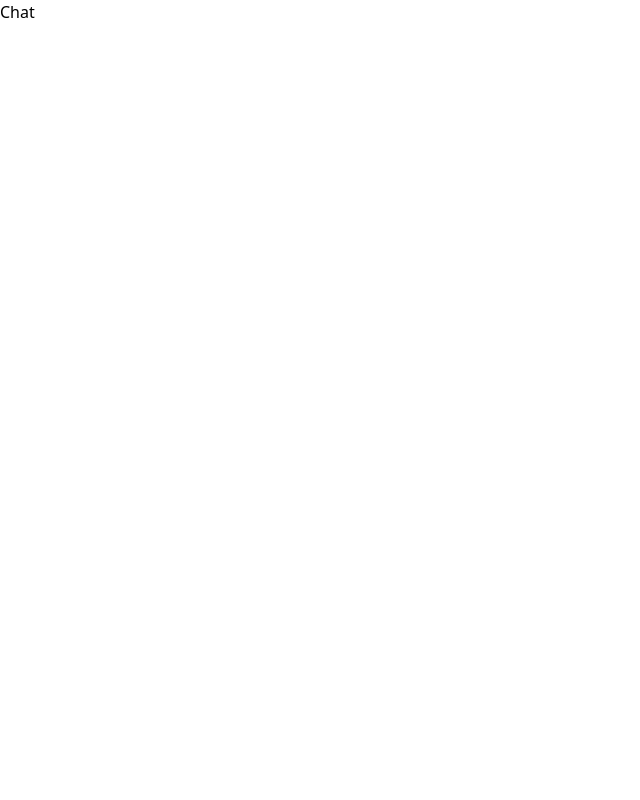
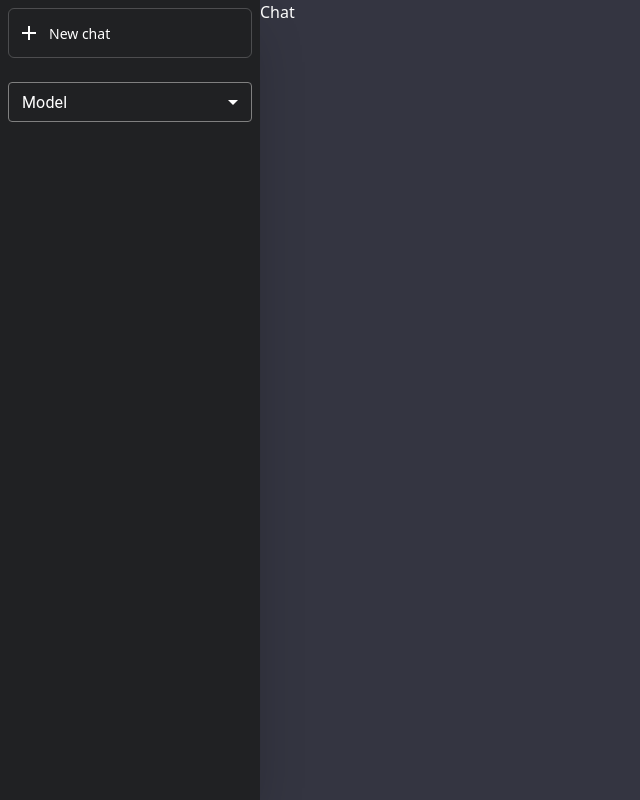
Before and after one commit to haseeb196/chatgpt-clone, a Next.js app: page / in a window 1280 px wide. Shown: the whole page, without its empty margins (0-640 px from the left). Built offline with nearby package versions, Linux system fonts and the light colour scheme.

Commit message:
initial commit 2

```diff
--- a/package.json
+++ b/package.json
@@ -9,6 +9,10 @@
     "start": "next start"
   },
   "dependencies": {
+    "@emotion/react": "^11.10.6",
+    "@emotion/styled": "^11.10.6",
+    "@mui/icons-material": "^5.11.11",
+    "@mui/material": "^5.11.14",
     "next": "^13.2.1",
     "react": "18.2.0",
     "react-dom": "18.2.0",
--- a/src/components/Chat.tsx
+++ b/src/components/Chat.tsx
@@ -1,11 +1,11 @@
-import React from 'react'
-
-
+import React from "react";
 
 const Chat: React.FC = () => {
   return (
-    <div>Chat</div>
-  )
-}
+    <div className="h-screen w-full bg-[#343541] text-white md:pl-[260px]">
+      Chat
+    </div>
+  );
+};
 
-export default Chat
+export default Chat;
--- a/src/components/Sidebar.tsx
+++ b/src/components/Sidebar.tsx
@@ -1,7 +1,49 @@
+import { Add } from "@mui/icons-material";
+import { FormControl, InputLabel, MenuItem, Select } from "@mui/material";
 import React from "react";
 
 const Sidebar: React.FC = () => {
-  return <div></div>;
+  return (
+    <div className="relative flex h-screen flex-col bg-[#202123] p-2 !text-white shadow-2xl md:fixed md:w-[260px] md:max-w-[260px]">
+      <div>
+        <button className="border-gray flex w-full flex-row items-center gap-2 rounded-md border-[1px] border-white/20 py-3 pl-2 text-[14px] transition-colors duration-[200] hover:bg-gray-500/10">
+          <Add className="text-[16px]" />
+          <p>New chat</p>
+        </button>
+        <div className="mt-6">
+          <FormControl fullWidth size="small">
+            <InputLabel id="model" className="!text-white">
+              Model
+            </InputLabel>
+            <Select
+              label="Model"
+              id="model"
+              className="!text-white"
+              sx={{
+                ".MuiOutlinedInput-notchedOutline": {
+                  borderColor: "gray",
+                },
+                "&:hover .MuiOutlinedInput-notchedOutline": {
+                  borderColor: "gray",
+                  borderWidth: "thin",
+                },
+                "&.Mui-focused .MuiOutlinedInput-notchedOutline": {
+                  borderColor: "gray",
+                  borderWidth: "thin",
+                },
+                '.MuiSvgIcon-root ': {
+                  fill: "white !important",
+                }
+              }}
+            >
+              <MenuItem value="dgsgsdg">fgagf</MenuItem>
+            </Select>
+          </FormControl>
+        </div>
+      </div>
+      <div></div>
+    </div>
+  );
 };
 
 export default Sidebar;
--- a/src/pages/index.tsx
+++ b/src/pages/index.tsx
@@ -7,11 +7,11 @@ const Home: NextPage = () => {
   return (
     <>
       <Head>
-        <title>Create T3 App</title>
+        <title>ChatGPT-clone</title>
         <meta name="description" content="Generated by create-t3-app" />
         <link rel="icon" href="/favicon.ico" />
       </Head>
-      <main className="">
+      <main className="flex flex-row relative w-full h-full">
         <Sidebar />
         <Chat />
       </main>
--- a/tailwind.config.cjs
+++ b/tailwind.config.cjs
@@ -2,7 +2,12 @@
 const config = {
   content: ["./src/**/*.{js,ts,jsx,tsx}"],
   theme: {
-    extend: {},
+    extend: {
+      screens : {
+        sm : {min : '0px' , max : '720px'},
+        md : {min : '721px'}
+      }
+    },
   },
   plugins: [],
 };
```
Also changed, not shown: 1 other file (tests, documents, lock files or other folders).
